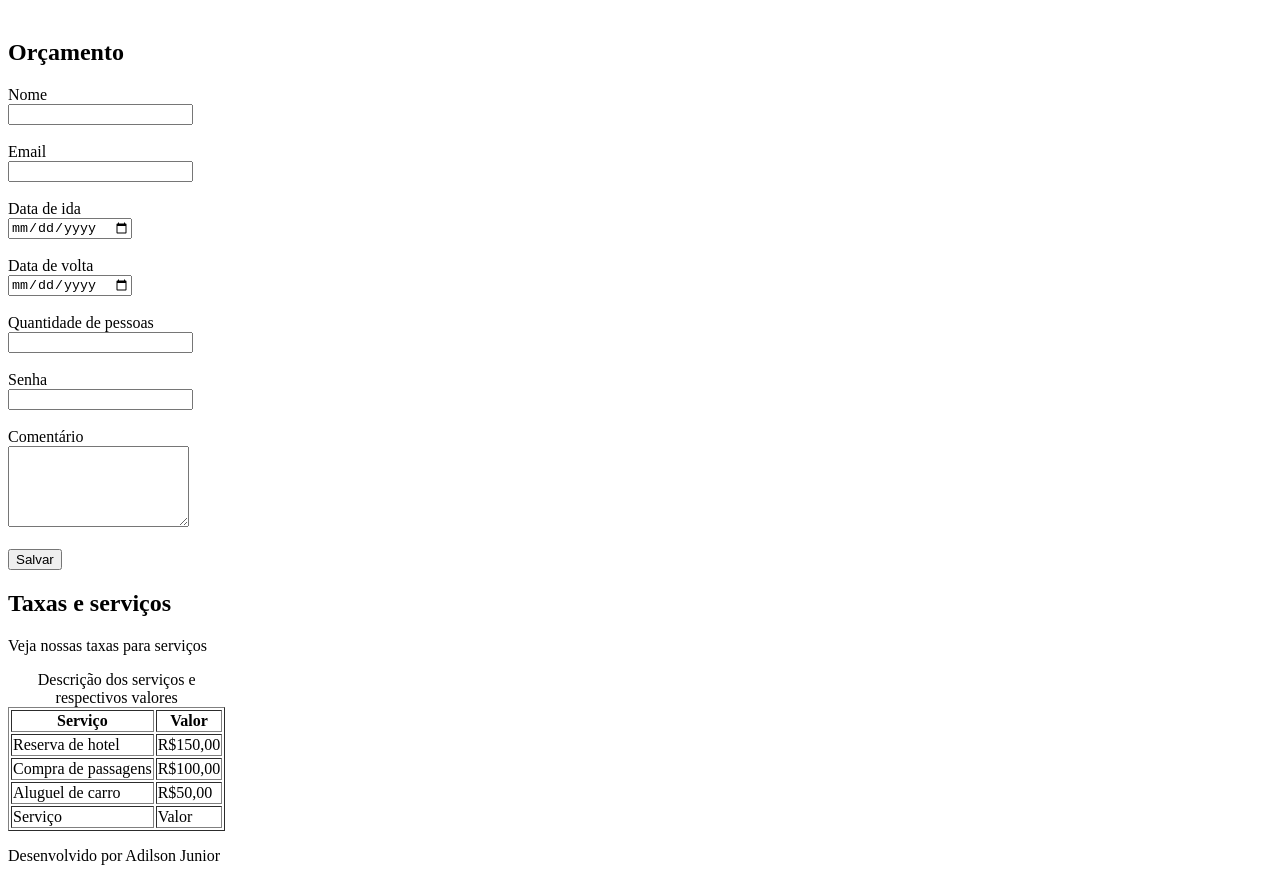
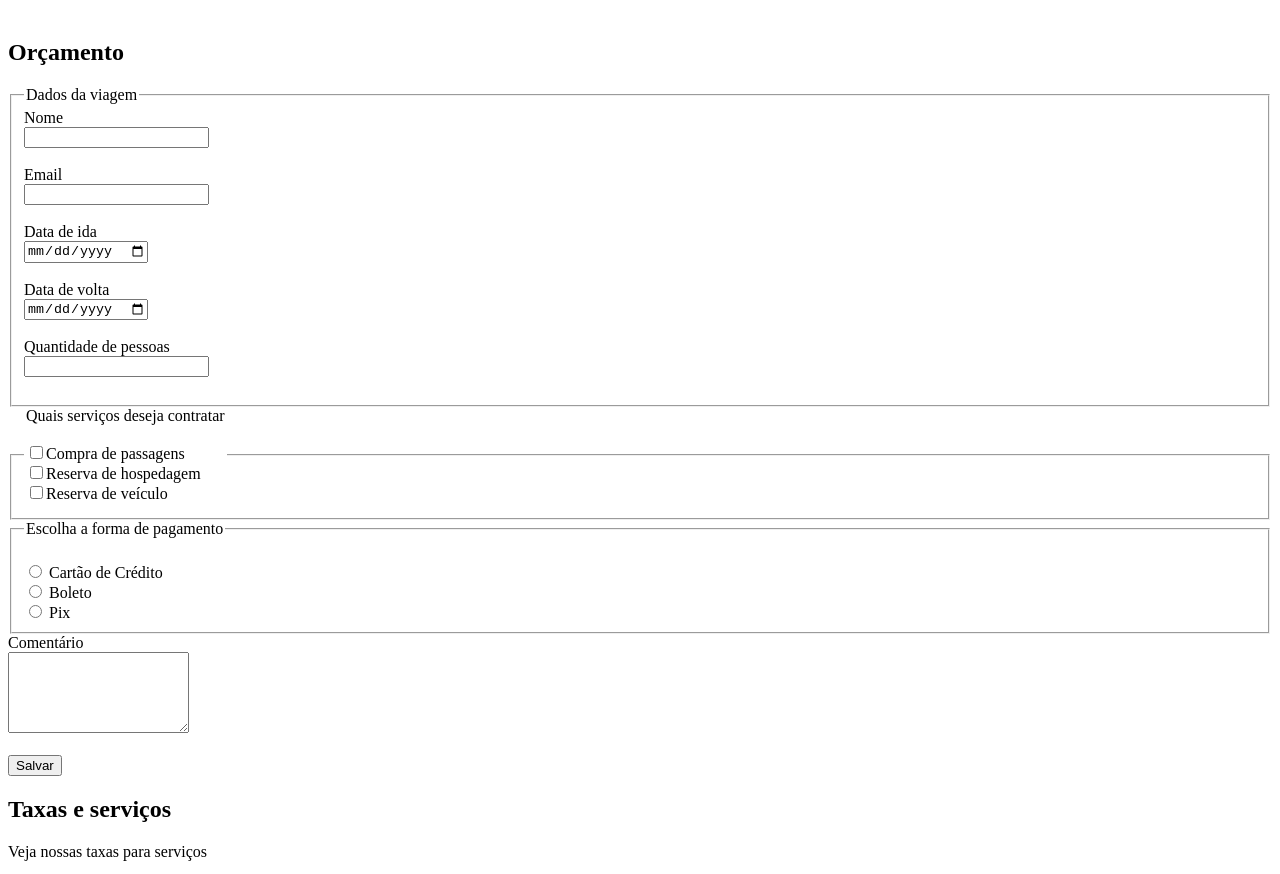
Before and after one commit to Adilson141192/Aula_6, a plain HTML site: page index.html in a window 1280 px wide. Shown: the part 4122-4996 px from the top of the page. Drawn offline with Linux system fonts and the light colour scheme.

Commit message:
072524 aula0602

```diff
--- a/index.html
+++ b/index.html
@@ -47,23 +47,46 @@
     <section>
         <h2>Orçamento</h2>
         <form method="get" action="">
+
+            <fieldset>
+                <legend>Dados da viagem</legend>
                 <label for="">Nome</label><br>
                 <input type="text" name="nome"><br><br>
-
                 <label for="">Email</label><br>
                 <input type="email" name="email" required><br><br>
-
                 <label for="">Data de ida</label><br>
                 <input type="date" name="dataIda"><br><br>
-
                 <label for="">Data de volta</label><br>
                 <input type="date" name="dataVolta"><br><br>
-
                 <label for="">Quantidade de pessoas</label><br>
                 <input type="number" name="qtdPessoas"><br><br>
+            </fieldset>
 
-            <label for="">Senha</label><br>
-            <input type="password" name="senha"><br><br>
+            <fieldset>
+                <legend for="">Quais serviços deseja contratar</label><br>
+                <label for="">
+                    <br><input type="checkbox" name="passagens" value="passagens">Compra de passagens
+                </label>
+                <label for="">
+                    <br><input type="checkbox" name="hospedagem" value="hospedagem">Reserva de hospedagem
+                </label>
+                <label for="">
+                    <br><input type="checkbox" name="veiculo" value="veiculo">Reserva de veículo
+                </label>
+            </fieldset>
+
+            <fieldset>
+                <legend>Escolha a forma de pagamento</legend>
+                <label for="">
+                    <br><input type="radio" name="formaPagamento" value="Cartão de Crédito"> Cartão de Crédito
+                </label>
+                <label for="">
+                    <br><input type="radio" name="formaPagamento" value="Boleto"> Boleto
+                </label>
+                <label for="">
+                    <br><input type="radio" name="formaPagamento" value="Pix"> Pix
+                </label>
+            </fieldset>
 
             <label for="">Comentário</label><br>
             <textarea name="comentario" id="" rows="5"></textarea><br><br>
```
Lines whose indentation alone changed are shown as unchanged.
